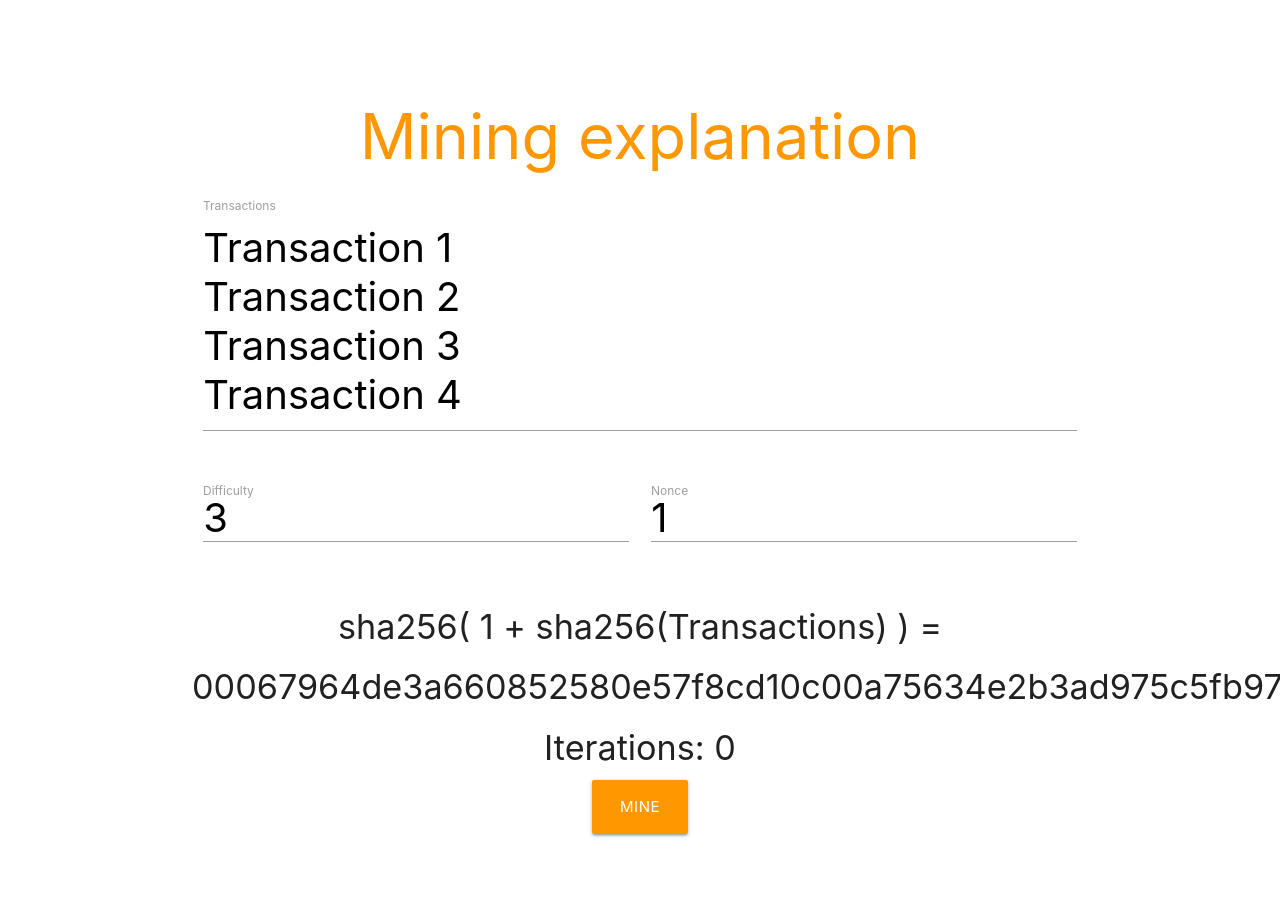
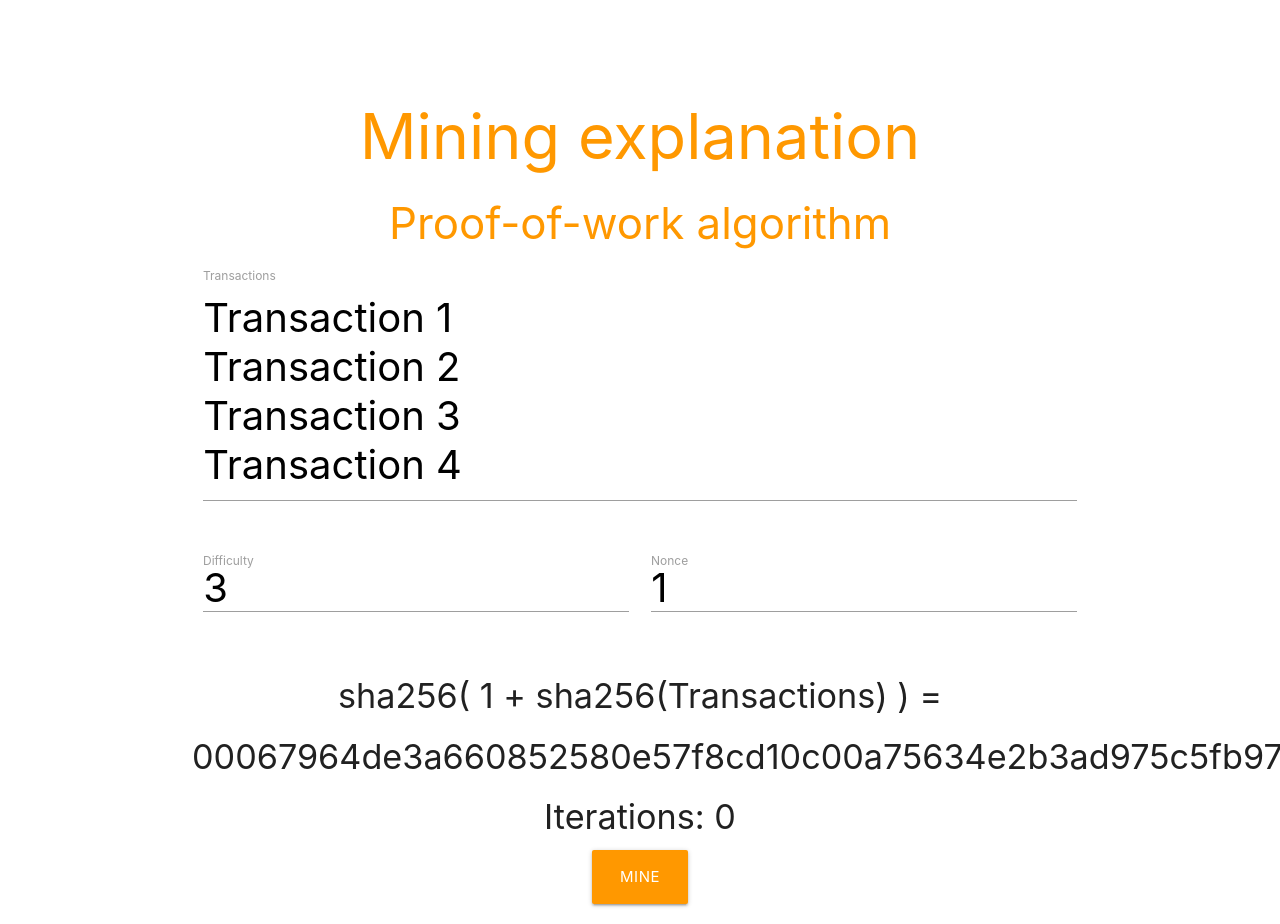
Before and after one commit to avtehnik/Proof-of-work-eaxample, a plain HTML site: page index.html in a window 1280 px wide. Shown: the top 924 px of the page. Before the commit the page ends 854 px from the top, so only its background shows below. Drawn offline with Linux system fonts and the light colour scheme.

Commit message:
change title

```diff
--- a/index.html
+++ b/index.html
@@ -2,7 +2,7 @@
 <html lang="en">
 <head>
     <meta charset="UTF-8">
-    <title>Document</title>
+    <title>Mining explanation - Proof-of-work algorithm</title>
 
     <!-- Compiled and minified CSS -->
     <link rel="stylesheet" href="materialize/materialize.min.css">
@@ -23,6 +23,7 @@
         <br><br>
 
         <h1 class="header center orange-text">Mining explanation</h1>
+        <h3 class="header center orange-text">Proof-of-work algorithm</h3>
 
         <div class="row center">
             <div id="app">
```
